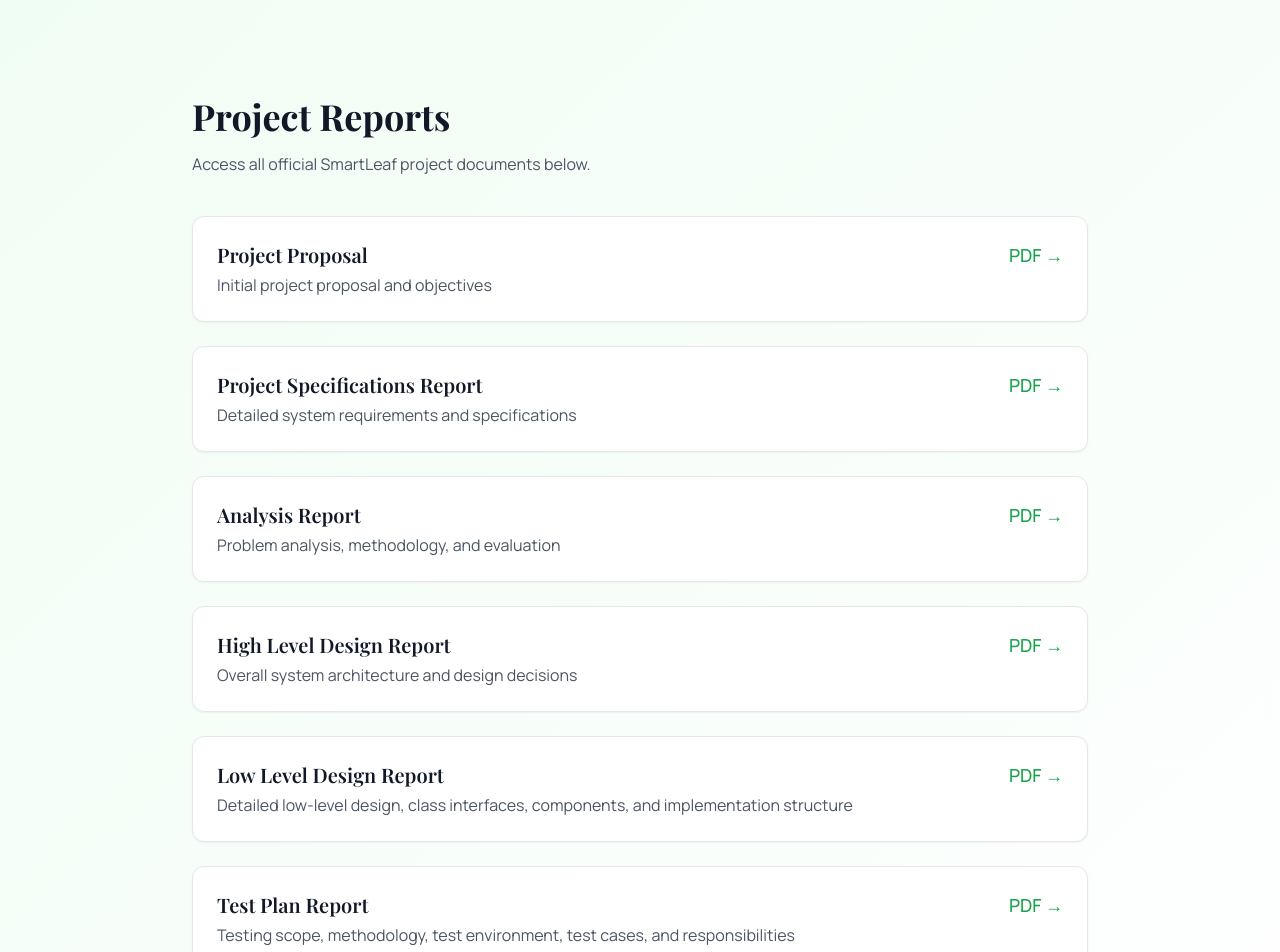
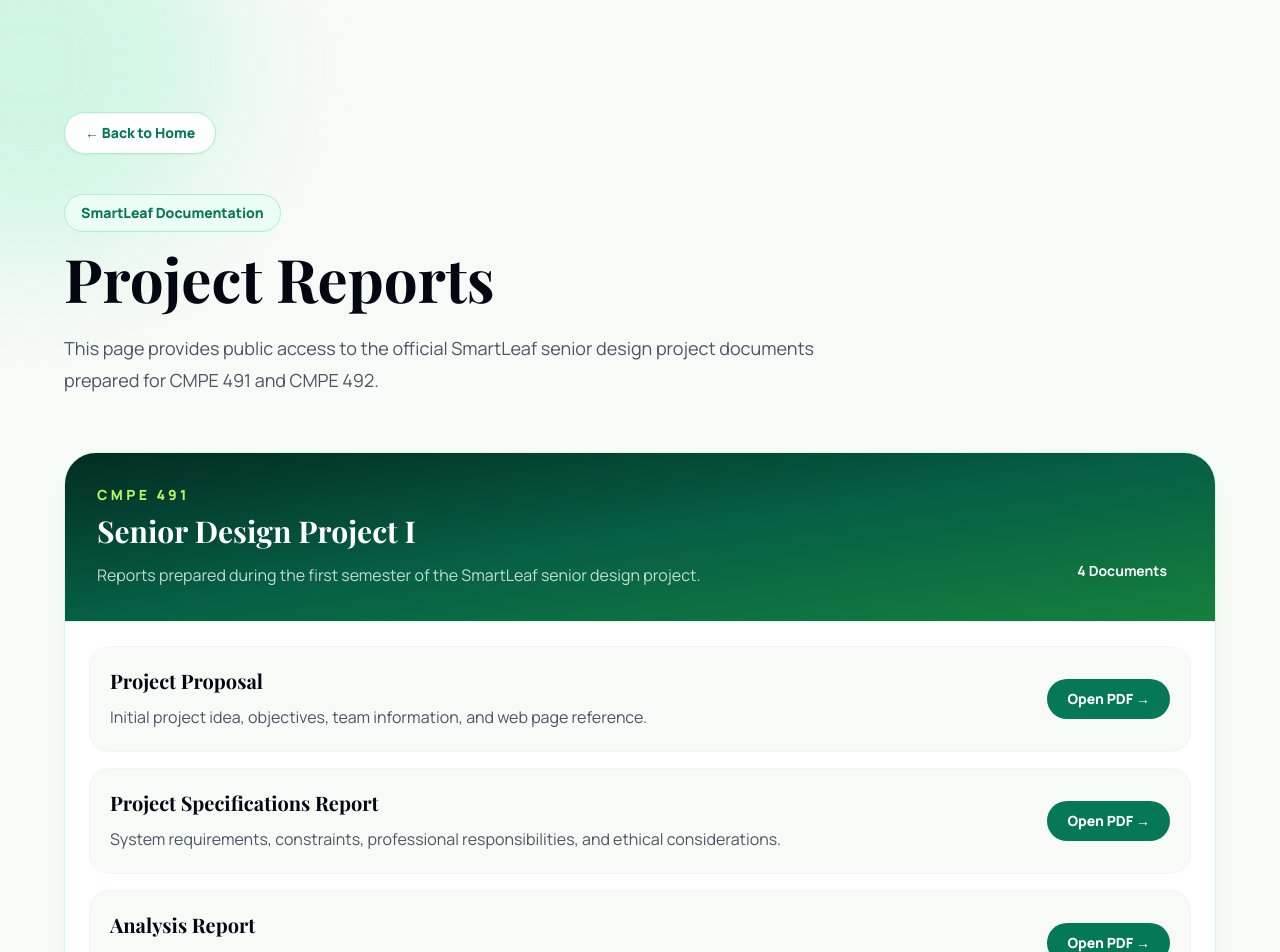
Before and after one commit to morethanyouth1nk/SmartLeeaf-Website, a Next.js app: page /reports in a window 1280 px wide. Shown: the top 952 px of the page. Built offline with nearby package versions, Linux system fonts and the light colour scheme; a web font is replaced by a local one.

Commit message:
Update page.tsx

```diff
--- a/app/reports/page.tsx
+++ b/app/reports/page.tsx
@@ -1,84 +1,160 @@
-const reports = [
+const reportGroups = [
+  {
+    course: "CMPE 491",
+    title: "Senior Design Project I",
+    description:
+      "Reports prepared during the first semester of the SmartLeaf senior design project.",
+    reports: [
       {
         title: "Project Proposal",
         file: "/reports/Project_Proposal.pdf",
-    description: "Initial project proposal and objectives",
+        description: "Initial project idea, objectives, team information, and web page reference.",
       },
       {
         title: "Project Specifications Report",
         file: "/reports/Project_Specifications.pdf",
-    description: "Detailed system requirements and specifications",
+        description:
+          "System requirements, constraints, professional responsibilities, and ethical considerations.",
       },
       {
         title: "Analysis Report",
         file: "/reports/Analysis.pdf",
-    description: "Problem analysis, methodology, and evaluation",
+        description:
+          "Problem analysis, proposed system, functional requirements, system models, and use cases.",
       },
       {
-    title: "High Level Design Report",
+        title: "High-Level Design Report",
         file: "/reports/HighLevelDesign.pdf",
-    description: "Overall system architecture and design decisions",
+        description:
+          "System architecture, subsystem decomposition, deployment strategy, and design goals.",
+      },
+    ],
   },
   {
-    title: "Low Level Design Report",
+    course: "CMPE 492",
+    title: "Senior Design Project II",
+    description:
+      "Reports prepared during the implementation, testing, and final evaluation phase.",
+    reports: [
+      {
+        title: "Low-Level Design Report",
         file: "/reports/LowLevelDesign.pdf",
         description:
-      "Detailed low-level design, class interfaces, components, and implementation structure",
+          "Detailed class interfaces, component structure, design trade-offs, and implementation-level decisions.",
       },
       {
         title: "Test Plan Report",
         file: "/reports/TestPlan.pdf",
         description:
-      "Testing scope, methodology, test environment, test cases, and responsibilities",
+          "Testing scope, methodology, environment, responsibilities, test cases, and risk mitigation.",
       },
       {
         title: "Final Report",
         file: "/reports/FinalReport.pdf",
         description:
-      "Final project architecture, implementation status, test results, impact, and conclusion",
+          "Final architecture, implementation status, test results, project impact, technologies, and conclusion.",
+      },
+    ],
   },
 ];
 
 export default function ReportsPage() {
   return (
-    <main className="min-h-screen bg-gradient-to-br from-green-50 to-white py-24 px-6">
-      <div className="max-w-4xl mx-auto">
-        <h1 className="text-4xl font-bold text-gray-900 mb-4">
+    <main className="min-h-screen overflow-hidden bg-[#f8faf7]">
+      <section className="relative px-6 py-20 md:py-28">
+        <div className="absolute left-[-10rem] top-[-8rem] h-96 w-96 rounded-full bg-emerald-200/50 blur-3xl" />
+        <div className="absolute bottom-[-10rem] right-[-10rem] h-96 w-96 rounded-full bg-lime-200/60 blur-3xl" />
+
+        <div className="relative mx-auto max-w-6xl">
+          <a
+            href="/#home"
+            className="mb-10 inline-flex rounded-full border border-emerald-200 bg-white px-5 py-2.5 text-sm font-extrabold text-emerald-700 shadow-sm transition hover:bg-emerald-50"
+          >
+            ← Back to Home
+          </a>
+
+          <div className="mb-14 max-w-3xl">
+            <div className="mb-4 inline-flex rounded-full border border-emerald-200 bg-emerald-50 px-4 py-2 text-sm font-extrabold text-emerald-700">
+              SmartLeaf Documentation
+            </div>
+
+            <h1 className="text-5xl font-bold leading-tight text-gray-950 md:text-6xl">
               Project Reports
             </h1>
 
-        <p className="text-gray-600 mb-10">
-          Access all official SmartLeaf project documents below.
+            <p className="mt-6 text-lg leading-8 text-gray-600">
+              This page provides public access to the official SmartLeaf senior
+              design project documents prepared for CMPE 491 and CMPE 492.
+            </p>
+          </div>
+
+          <div className="grid gap-8">
+            {reportGroups.map((group) => (
+              <section
+                key={group.course}
+                className="overflow-hidden rounded-[2rem] border border-emerald-100 bg-white shadow-xl shadow-emerald-950/5"
+              >
+                <div className="border-b border-emerald-100 bg-gradient-to-br from-emerald-950 via-emerald-800 to-green-700 p-7 text-white md:p-8">
+                  <div className="flex flex-col gap-4 md:flex-row md:items-end md:justify-between">
+                    <div>
+                      <p className="font-sans text-sm font-extrabold uppercase tracking-[0.24em] text-lime-300">
+                        {group.course}
                       </p>
 
-        <div className="grid gap-6">
-          {reports.map((report) => (
+                      <h2 className="mt-2 text-3xl font-bold">
+                        {group.title}
+                      </h2>
+
+                      <p className="mt-3 max-w-3xl leading-7 text-emerald-50/80">
+                        {group.description}
+                      </p>
+                    </div>
+
+                    <span className="w-fit rounded-full bg-white/12 px-4 py-2 text-sm font-bold text-white backdrop-blur-md">
+                      {group.reports.length} Documents
+                    </span>
+                  </div>
+                </div>
+
+                <div className="grid gap-4 p-5 md:p-6">
+                  {group.reports.map((report) => (
                     <a
                       key={report.title}
                       href={report.file}
                       target="_blank"
                       rel="noopener noreferrer"
-              className="group block rounded-xl border border-gray-200 bg-white p-6 shadow-sm hover:shadow-md transition-all"
+                      className="group rounded-[1.25rem] border border-gray-100 bg-[#f8faf7] p-5 transition-all duration-300 hover:-translate-y-1 hover:border-emerald-200 hover:bg-white hover:shadow-lg hover:shadow-emerald-950/5"
                     >
-              <div className="flex items-start justify-between gap-6">
+                      <div className="flex flex-col gap-4 md:flex-row md:items-center md:justify-between">
                         <div>
-                  <h2 className="text-xl font-semibold text-gray-900 group-hover:text-green-600">
+                          <h3 className="text-xl font-bold text-gray-950 transition group-hover:text-emerald-700">
                             {report.title}
-                  </h2>
+                          </h3>
 
-                  <p className="text-gray-600 mt-1">
+                          <p className="mt-2 max-w-3xl leading-7 text-gray-600">
                             {report.description}
                           </p>
                         </div>
 
-                <span className="text-green-600 text-lg font-medium whitespace-nowrap">
-                  PDF →
+                        <span className="shrink-0 rounded-full bg-emerald-700 px-5 py-2.5 text-sm font-extrabold text-white transition group-hover:bg-emerald-800">
+                          Open PDF →
                         </span>
                       </div>
                     </a>
                   ))}
                 </div>
+              </section>
+            ))}
           </div>
+
+          <div className="mt-10 rounded-[1.5rem] border border-emerald-100 bg-white/80 p-6 text-center shadow-sm backdrop-blur-md">
+            <p className="text-sm font-semibold leading-7 text-gray-600">
+              SmartLeaf · TED University · Department of Computer Engineering ·
+              CMPE 491 / CMPE 492 Senior Design Project
+            </p>
+          </div>
+        </div>
+      </section>
     </main>
   );
 }
```
Lines whose indentation alone changed are shown as unchanged.
